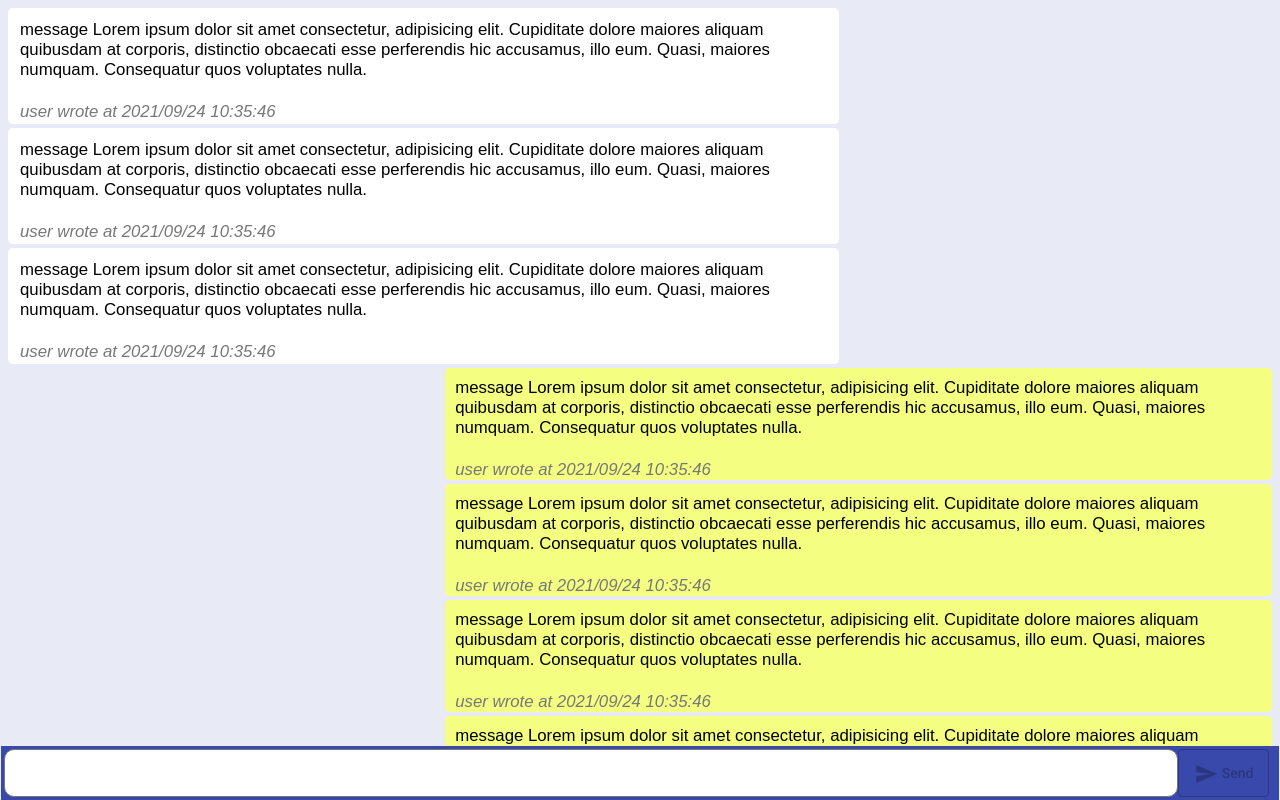
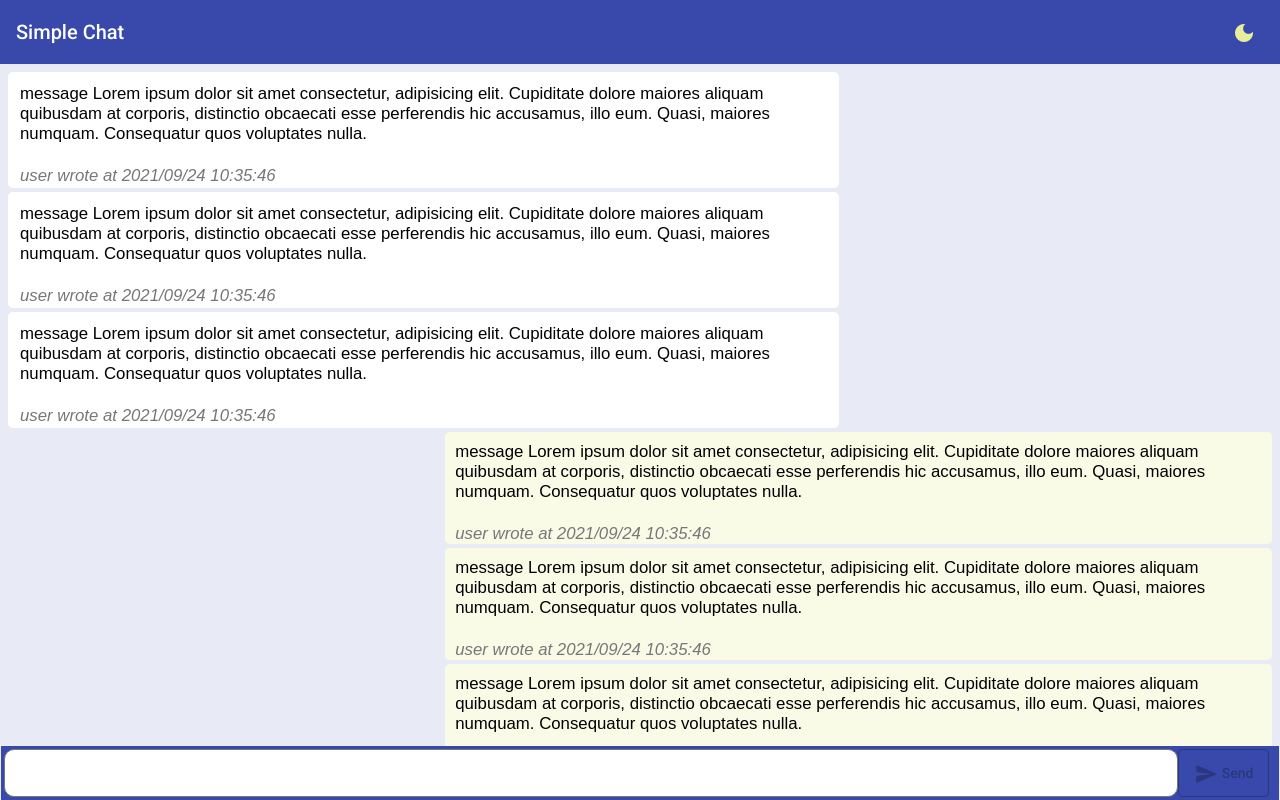
Before and after one commit to robmanganelly/simple-chat-client, an Angular app: page / in a window 1280 px wide. Shown: the top 800 px of the page. Built offline with nearby package versions, Linux system fonts and the light colour scheme.

Commit message:
preparing for first stage integration

```diff
--- a/src/app/components/basic-dist/basic-dist.component.html
+++ b/src/app/components/basic-dist/basic-dist.component.html
@@ -4,7 +4,15 @@ this is a basic layout for the chat, for a one to one chat,
 an improved layout might abandon the current approach and
  use the side-navbar component to display users and configurations
 -->
+<mat-toolbar color="primary">
+  <span>Simple Chat</span>
+  <span class="bar-spacer"></span>
+  <button
+  mat-icon-button
+  color="accent"><mat-icon
+  (click)="onclickThemeMode()">
+    {{ !isDarkMode ?'dark_mode':'light_mode'}}</mat-icon></button>
+</mat-toolbar>
 
-<!-- TODO place a navigation bar here -->
 <app-chat-window></app-chat-window>
 <app-typing-bar></app-typing-bar>
--- a/src/app/components/basic-dist/basic-dist.component.ts
+++ b/src/app/components/basic-dist/basic-dist.component.ts
@@ -7,9 +7,17 @@ import { Component, OnInit } from '@angular/core';
 })
 export class BasicDistComponent implements OnInit {
 
+  isDarkMode: boolean = false;
+
   constructor() { }
 
   ngOnInit(): void {
   }
 
+  onclickThemeMode(): void{
+    this.isDarkMode = !this.isDarkMode;
+    // TODO implement dark mode
+    alert('coming soon')
+  }
+
 }
--- a/src/app/components/typing-bar/typing-bar.component.ts
+++ b/src/app/components/typing-bar/typing-bar.component.ts
@@ -24,13 +24,11 @@ export class TypingBarComponent implements OnInit {
     //post message here
 
     //reset textarea
-    textarea.value = ""
+    textarea.value="";
 
     //give focus back
     textarea.focus();
 
-    //debug: delete after testing
-    alert('sent')
   }
 
 }
--- a/src/app/modules/material/material.module.ts
+++ b/src/app/modules/material/material.module.ts
@@ -35,7 +35,7 @@ import {MatIconModule} from '@angular/material/icon';
 //   MatStepperModule,
 //   MatTableModule,
 //   MatTabsModule,
-//   MatToolbarModule,
+  import {MatToolbarModule} from '@angular/material/toolbar';
 //   MatTooltipModule,
 //   MatTreeModule,
 // } from '@angular/material/';
@@ -100,7 +100,7 @@ import {TextFieldModule} from '@angular/cdk/text-field';
     // MatStepperModule,
     // MatTableModule,
     // MatTabsModule,
-    // MatToolbarModule,
+    MatToolbarModule,
     // MatTooltipModule,
     // MatTreeModule,
     TextFieldModule
--- a/src/styles.scss
+++ b/src/styles.scss
@@ -13,7 +13,7 @@
 // (imported above). For each palette, you can optionally specify a default, lighter, and darker
 // hue. Available color palettes: https://material.io/design/color/
 $simple-chat-client-primary: mat.define-palette(mat.$indigo-palette, 600, 50, 800);
-$simple-chat-client-accent: mat.define-palette(mat.$lime-palette, A200, A100, A400);
+$simple-chat-client-accent: mat.define-palette(mat.$lime-palette, 200, 50, A400);
 
 // The warn palette is optional (defaults to red).
 $simple-chat-client-warn: mat.define-palette(mat.$red-palette);
@@ -71,3 +71,7 @@ body { margin: 0; font-family: Roboto, "Helvetica Neue", sans-serif; }
 .acc-color-drk{
   background-color: var(--color-accent-drk);
 }
+
+.bar-spacer {
+  flex: 1 1 auto;
+}
```
